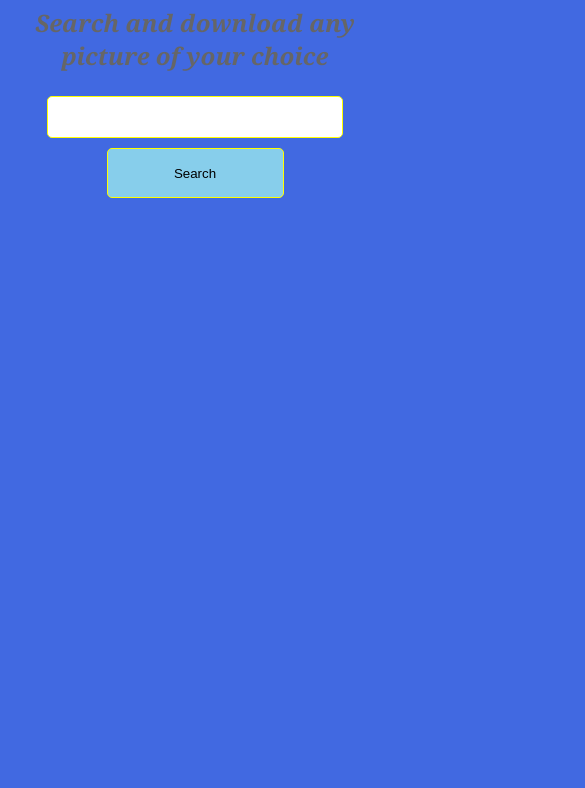
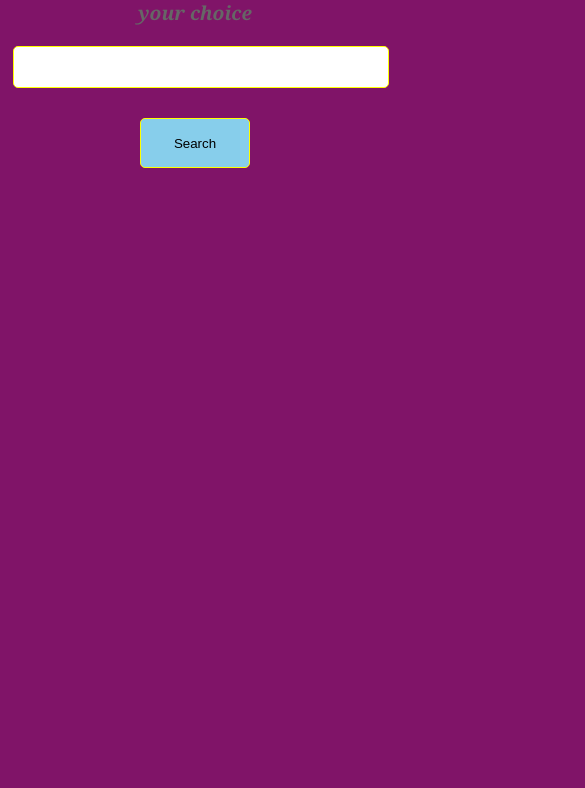
Before and after one commit to abelcash18/Photo-App, a plain HTML site: page index.html in a window 390 px wide. Shown: the part 158-946 px from the top of the page, 585 px wide, since content can reach past the window. Drawn offline with Linux system fonts and the light colour scheme.

Commit message:
Add files via upload

```diff
--- a/photo.css
+++ b/photo.css
@@ -94,11 +94,26 @@ html {
 .container {
   max-width: 700px;
   margin: 0 auto;
-  padding: 0 20px;
 }
 
+@media (max-width: 900px) {
+  .grid-parent {
+    grid-template-columns: repeat(2, 1fr);
+    grid-template-rows: none;
+    height: auto;
+    gap: 30px;
+  }
+  .grid-child img {
+    width: 100%;
+    height: 250px;
+  }
+  body{
+    padding: 20px;
+    background-color: antiquewhite;
+  }
+}
 
-@media (max-width: 430px) {
+@media (max-width: 600px) {
   h1 {
     font-size: 1.5em;
     text-align: center;
@@ -111,51 +126,83 @@ html {
     padding: 10px;
     background-color: royalblue;
   }
-    .grid-parent {
-        grid-template-columns: repeat(2, 1fr);
-        gap: 50px;
+  .container {
+    max-width: 100%;
+    padding: 0 10px;
   }
-       .search input {
-        width: 100%;
-        margin-bottom: 20px;
-    }
-    .btn {
-        width: 100%;
-        margin-left: 0;
-    }
-
   .search {
     margin-top: 20px;
   }
   .search input {
-        width: 80%;
-        margin: 0 auto;
+    width: 90%;
+    margin: 0 auto 20px auto;
+    display: block;
+    height: 30px;
   }
-
+  .btn {
+    width: 40%;
+    margin-left: 0;
+    margin-top: 10px;
+    height: 45px;
+  }
+  .welcome {
+    font-size: 1.2em;
+    margin-top: 20px;
+  }
+  .grid-parent {
+    grid-template-columns: 1fr;
+    gap: 30px;
+    height: auto;
+  }
   .grid-child {
     width: 100%;
   }
   .grid-child img {
     width: 100%;
-        height: 390px;
-    }
-    .btn {
-        width: 50%;
-        height: 50px;
-        margin-top: 10px;
+    height: 200px;
   }
   footer {
     font-size: 0.8em;
-        padding: 1em;
-        margin-top: 12900px;
+    padding: 100em;
+    margin-top: 2em;
   }
-    .welcome {
-        font-size: 1.5em;
-        margin-top: 20px;
 }
-       .grid-parent {
-        grid-template-columns: 1fr;
-        gap: 90px;
+@media (max-width: 400px) {
+  .search input {
+    width: 100%;
   }
-
+  body{
+    padding: 5px;
+    background-color: rgb(128, 20, 104);
   }
+  .btn {
+    width: 30%;
+    height: 50px;
+  }
+  footer {
+    font-size: 0.7em;
+    padding: 102em;
+    margin-top: 1em;
+  }
+}
+@media (max-width: 300px) {
+  h1 {
+    font-size: 1.2em;
+  }
+  p {
+    font-size: 0.9em;
+  }
+  body{
+    padding: 5px;
+    background-color: rgb(8, 153, 68);
+  }
+  .search input {
+    width: 100%;
+    height: 25px;
+  }
+  .btn {
+    width: 30%;
+    height: 40px;
+    font-size: 0.8em;
+  }
+}
```
Lines whose indentation alone changed are shown as unchanged.
